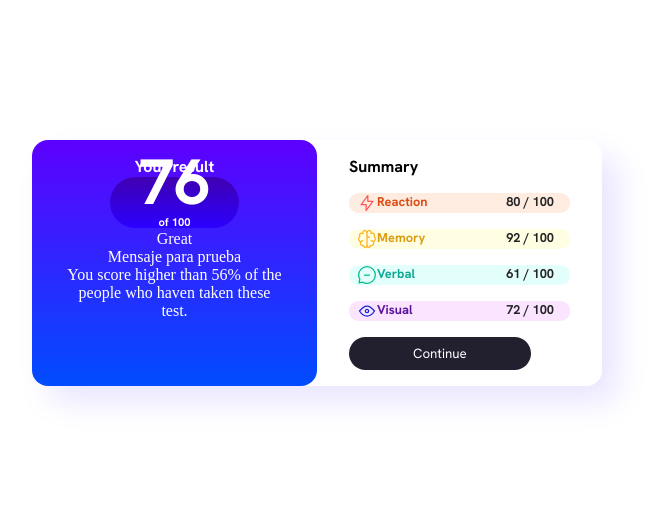
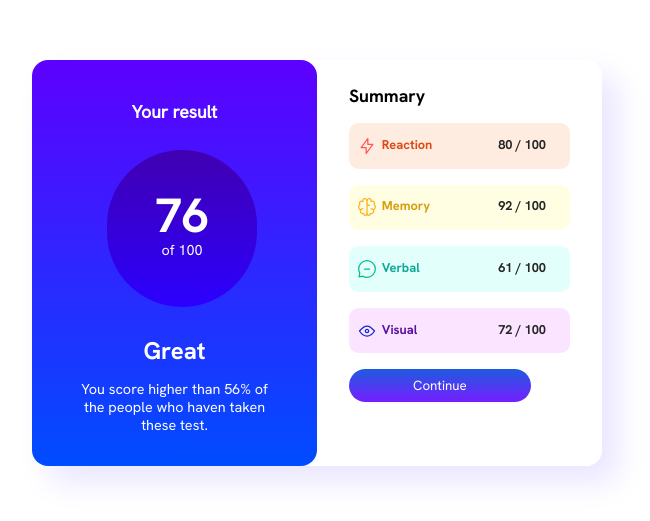
Before and after one commit to RodrigoOsor1o/results-summary-component-main, a plain HTML site: page index.html in a window 1280 px wide. Shown: the part 137-658 px from the top of the page, without its empty margins (323-973 px from the left). Drawn offline with Linux system fonts and the light colour scheme.

Commit message:
Se modificaron los contenedores y se arreglaron los problemas causados por el resete, también se modificó el boton de continuar

```diff
--- a/index.html
+++ b/index.html
@@ -11,40 +11,40 @@
     <section>
         <div class="continer">
             <div class="section-result">
-                <h2>Your result</h2>
+                <h2 class="text-title">Your result</h2>
                 <div class="result-number">
-                    <p class="number-76">76 <span class="text"> <br>of 100</span></p>
+                    <p class="number-76">76</p>
+                    <p class="text">of 100</p>
                 </div>
-            <p class="#">Great</p>
-            <p>Mensaje para prueba</p>
-            <p>You score higher than 56% of the people who haven taken these test. </p>
+            <p class="text-subtitle">Great</p>
+            <p class="text">You score higher than 56% of the people who haven taken these test. </p>
             </div>
             <div class="section-summary">
-                    <h2>Summary</h2>
+                    <h2 class="text-title">Summary</h2>
                     <div class="cont-reaction cont-section-sumary">
                         <img src="assets/images/icon-reaction.svg" alt="">
-                        <p>Reaction</p>
+                        <p class="text-cont-section-sumary">Reaction</p>
                         <div class="puntuation-cont">
                             <p>80 / 100</p>
                         </div>
                     </div>
                     <div class="cont-memory cont-section-sumary">
                         <img src="assets/images/icon-memory.svg" alt="">
-                        <p>Memory</p>
+                        <p class="text-cont-section-sumary">Memory</p>
                         <div class="puntuation-cont">
                             <p>92 / 100</p>
                         </div>
                     </div>
                     <div class="cont-verbal cont-section-sumary">
                         <img src="assets/images/icon-verbal.svg" alt="">
-                        <p>Verbal</p>
+                        <p class="text-cont-section-sumary">Verbal</p>
                         <div class="puntuation-cont">
                             <p>61 / 100</p>
                         </div>
                     </div>
                     <div class="cont-visual cont-section-sumary">
                         <img src="assets/images/icon-visual.svg" alt="">
-                        <p>Visual</p>
+                        <p class="text-cont-section-sumary">Visual</p>
                         <div class="puntuation-cont">
                             <p>72 / 100</p>
                         </div>
--- a/style.css
+++ b/style.css
@@ -18,24 +18,33 @@
     font-style:normal;
 }
 
+:root{
+    --font-zise-title: 1.1rem;
+    --font-zise-subtitle: 1.5rem;
+    --font-zise-text: 0.9rem
+
+}
+
 body{
     display: flex;
     width: 100%;
     height: 100vh;
     justify-content: center;
     align-items: center;
+    font-family: 'HankRegular';
+    font-weight: normal;
+    font-style: normal;
 }
 
-h1{
-    font-family:'HankBold';
-    font-weight: bold;
-}
+/* h1{
 
-h2{
+} */
+
+/* h2{
     font-family:'HankBold';
     font-weight: bold;
     font-size: 1rem;
-}
+} */
 .continer{
     background-color: white;
     color: white;
@@ -63,12 +72,13 @@ h2{
     text-align: center;
     width: 50%;
     background-image: linear-gradient(to bottom, #5d00ff, #004cff);
-    padding: 1rem 2rem;
+    padding: 2rem 3rem;
 }
 
 .result-number{
+    margin: 1.7rem;
     display: inline-block;
-    padding: 0.2rem 1.8rem;
+    padding: 3rem 2rem;
     border-radius: 30rem;
     background-image: linear-gradient(to bottom, #4100b1, #2b00ff);
 }
@@ -107,7 +117,7 @@ h2{
 
 
 .cont-section-sumary{
-    padding: 0rem 0rem 0rem 0.5rem;
+    padding: 0.8rem 0.5rem;
     margin: 1rem 0rem;
     display: flex;
     border-radius: 0.6rem;
@@ -124,7 +134,7 @@ h2{
     border-radius: 3rem;
     padding: 0.5rem 4rem;
     border: none;
-    background-color: #22202f;
+    background-image: linear-gradient(to bottom, #1e5bdf, #751fff);
     color: white;
     font-family: 'HankRegular';
     font-weight: normal;
@@ -133,12 +143,36 @@ h2{
 
 .number-76{
     line-height: 0.2rem;
-    font-size: 4rem;
+    font-size: 3rem;
     font-family: 'HankBold';
     font-weight: bold;
     font-style: bold;
+    padding: 1rem;
+    margin:0rem 0rem 0.5rem;
 }
 
 .text{
-    font-size: 0.7rem;
+    font-size: var(--font-zise-text);
 }
+
+.text-bold{
+    font-weight: 600;
+}
+
+.text-title{
+    margin: 0.5rem 0rem 0rem 0rem;
+    font-size: var(--font-zise-title);
+}
+
+.text-subtitle{
+    font-size: var(--font-zise-subtitle);
+    font-family:'HankBold';
+    font-weight: bold;
+    font-style: bold;
+    margin:0rem 0rem 0.9rem 0rem;
+}
+
+.text-cont-section-sumary{
+    margin: 0rem 0rem 0rem 0.3rem;
+}
+/* .text- */
```
